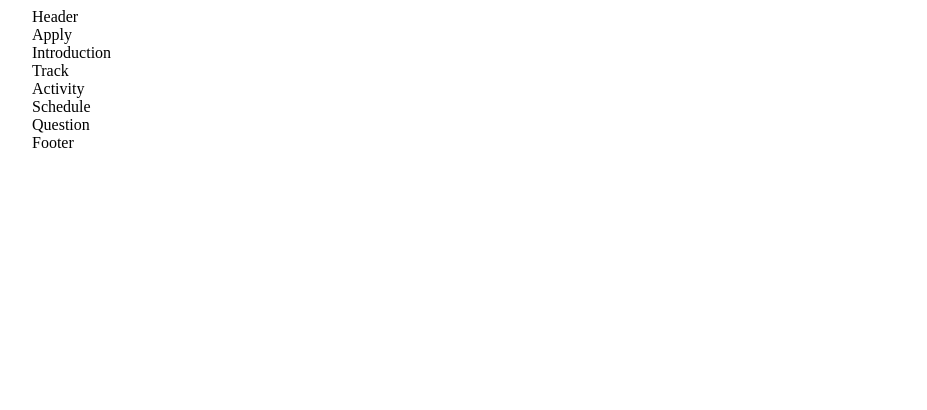
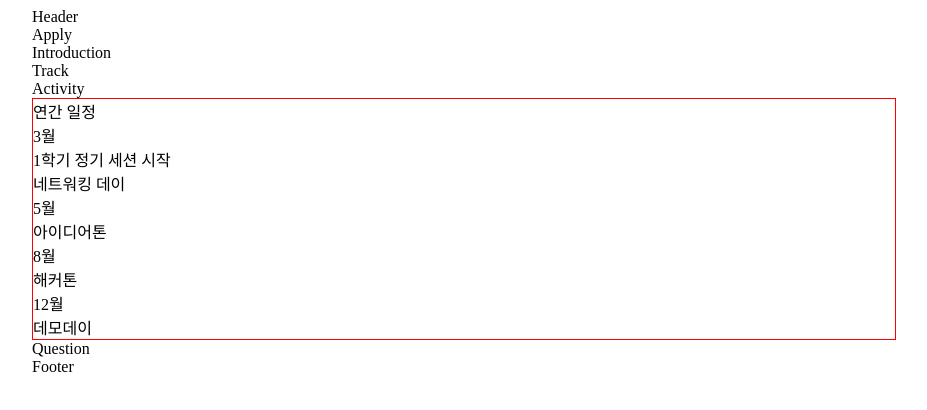
Before and after one commit to gugitgugit/yu-likelion-13th-homepage, a React (Create React App) app: page / in a window 1280 px wide. Shown: the top 410 px of the page, without its empty margins (176-1103 px from the left). Built offline with nearby package versions, Linux system fonts and the light colour scheme.

Commit message:
feat: 기본 틀 설정

```diff
--- a/src/sections/Schedule.js
+++ b/src/sections/Schedule.js
@@ -1,7 +1,65 @@
 import React from 'react';
+import styled from 'styled-components';
 
 const Schedule = () => {
-  return <div>Schedule</div>;
+  const scheduleList = [
+    {
+      id: 1,
+      month: 3,
+      content: ["1학기 정기 세션 시작", "네트워킹 데이"]
+    },
+    {
+      id: 2,
+      month: 5,
+      content: ["아이디어톤"]
+    },
+    {
+      id: 2,
+      month: 8,
+      content: ["해커톤"]
+    },
+    {
+      id: 2,
+      month: 12,
+      content: ["데모데이"]
+    },
+  ];
+  return (
+    <Wrapper>
+      <Title>연간 일정</Title>
+      <ScheduleContainer>
+        {scheduleList.map(schedule=>(
+          <ScheduleBox key={schedule.id}>
+            <ScheduleMonth>{schedule.month}월</ScheduleMonth>
+            <MainEvent>
+              {schedule.content.map((event, index)=>(
+                <DetailSchedule key={index}>{event}</DetailSchedule>
+              ))}
+            </MainEvent>
+          </ScheduleBox>
+          // <NextIcon/>
+        ))}
+      </ScheduleContainer>
+    </Wrapper>
+  );
 };
 
 export default Schedule;
+
+const Wrapper = styled.div`
+  border: 1px solid red;
+`;
+const Title = styled.div`
+`;
+
+const ScheduleContainer = styled.div`
+`;
+const ScheduleBox = styled.div`
+`;
+const ScheduleMonth = styled.div`
+`;
+
+const MainEvent = styled.div`
+`;
+const DetailSchedule = styled.div`
+`;
```
